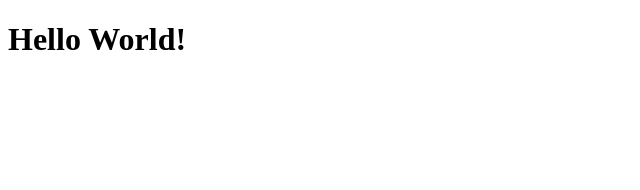
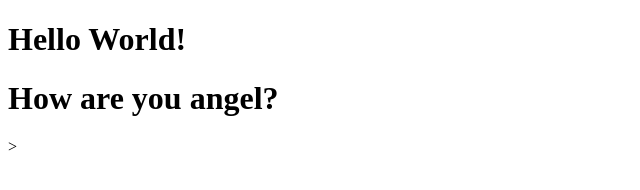
Before and after one commit to AngelVelasco29/microverseLevel11, a plain HTML site: page index.html in a window 1280 px wide. Shown: the whole page, without its empty margins (0-640 px from the left). Drawn offline with Linux system fonts and the light colour scheme.

Commit message:
updated index

```diff
--- a/index.html
+++ b/index.html
@@ -8,5 +8,6 @@
 </head>
 <body>
     <h1>Hello World!</h1>
+    <h1>How are you angel?</h1>>
 </body>
 </html>
```
